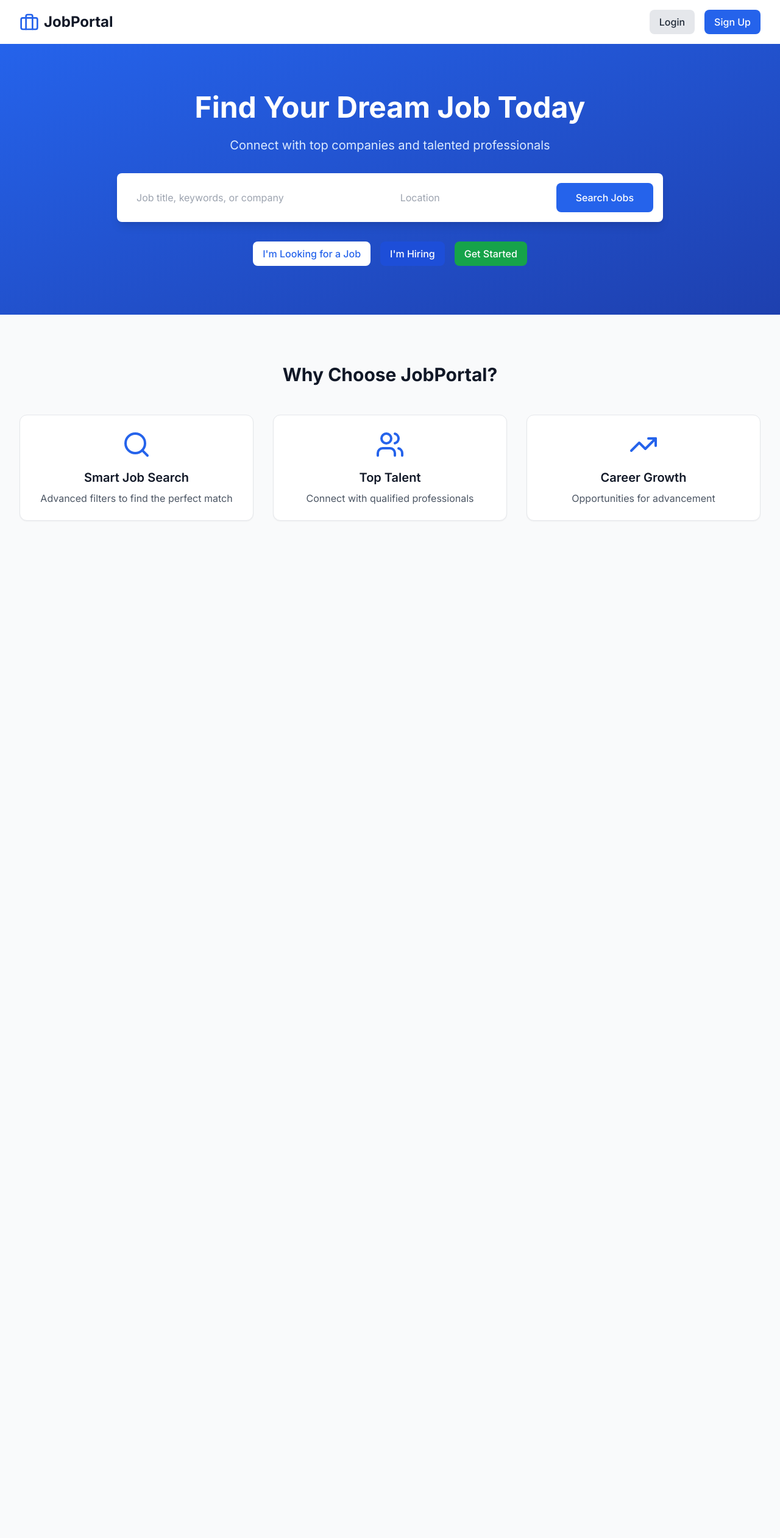
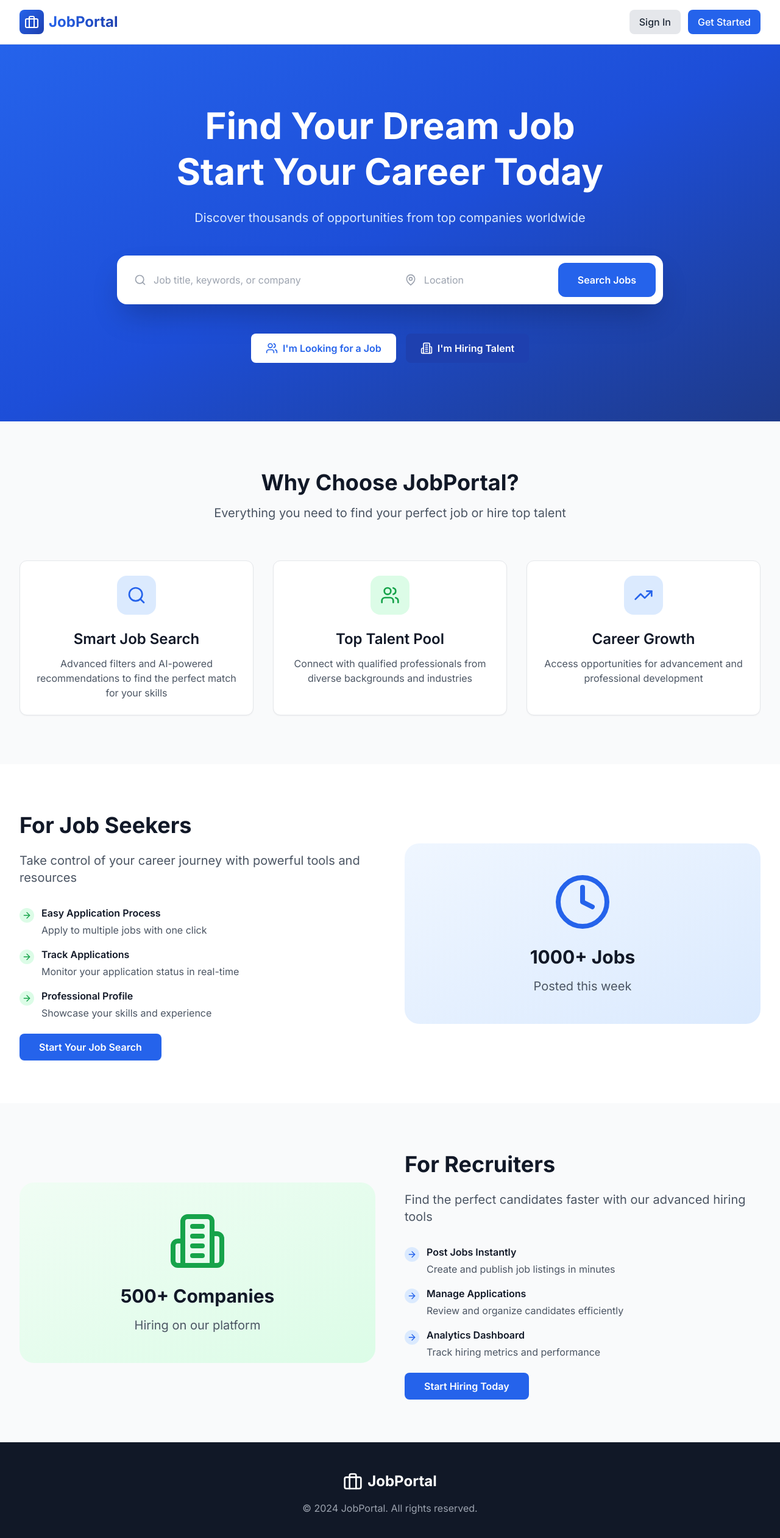
Before and after one commit to buladia9-hash/jobgshock, a Next.js app: page / in a window 1280 px wide. Shown: the top 2522 px of the page at 61% size. Before the commit the page ends 934 px from the top, so only its background shows below. Built offline with nearby package versions, Linux system fonts and the light colour scheme.

Commit message:
Modernize home page with enhanced design and features

```diff
--- a/app/page.tsx
+++ b/app/page.tsx
@@ -1,70 +1,217 @@
 'use client';
+import { useState } from 'react';
+import { useRouter } from 'next/navigation';
 import Link from 'next/link';
-import { Briefcase, Users, TrendingUp, Search } from 'lucide-react';
+import { Briefcase, Users, TrendingUp, Search, MapPin, Building2, Clock, ArrowRight } from 'lucide-react';
 
 export default function Home() {
+  const router = useRouter();
+  const [searchQuery, setSearchQuery] = useState('');
+  const [location, setLocation] = useState('');
+
+  const handleSearch = () => {
+    router.push(`/jobs?search=${searchQuery}&location=${location}`);
+  };
+
   return (
     <div className="min-h-screen">
-      <nav className="bg-white shadow-sm">
+      <nav className="bg-white shadow-sm border-b">
         <div className="max-w-7xl mx-auto px-4 sm:px-6 lg:px-8 py-4 flex justify-between items-center">
           <div className="flex items-center gap-2">
-            <Briefcase className="w-8 h-8 text-primary-600" />
-            <span className="text-2xl font-bold text-gray-900">JobPortal</span>
+            <div className="w-10 h-10 bg-gradient-to-br from-primary-600 to-primary-800 rounded-lg flex items-center justify-center">
+              <Briefcase className="w-6 h-6 text-white" />
+            </div>
+            <span className="text-2xl font-bold bg-gradient-to-r from-primary-600 to-primary-800 bg-clip-text text-transparent">JobPortal</span>
           </div>
-          <div className="flex gap-4">
-            <Link href="/login" className="btn btn-secondary">Login</Link>
-            <Link href="/register" className="btn btn-primary">Sign Up</Link>
+          <div className="flex gap-3">
+            <Link href="/login" className="btn btn-secondary">Sign In</Link>
+            <Link href="/register" className="btn btn-primary">Get Started</Link>
           </div>
         </div>
       </nav>
 
-      <section className="bg-gradient-to-br from-primary-600 to-primary-800 text-white py-20">
-        <div className="max-w-7xl mx-auto px-4 sm:px-6 lg:px-8">
-          <div className="text-center mb-8">
-            <h1 className="text-5xl font-bold mb-6">Find Your Dream Job Today</h1>
-            <p className="text-xl mb-8 text-primary-100">Connect with top companies and talented professionals</p>
+      <section className="relative bg-gradient-to-br from-primary-600 via-primary-700 to-primary-900 text-white py-24 overflow-hidden">
+        <div className="absolute inset-0 bg-grid-white/[0.05] bg-[size:32px_32px]"></div>
+        <div className="relative max-w-7xl mx-auto px-4 sm:px-6 lg:px-8">
+          <div className="text-center mb-12">
+            <h1 className="text-6xl font-bold mb-6 leading-tight">Find Your Dream Job<br/>Start Your Career Today</h1>
+            <p className="text-xl text-primary-100 max-w-2xl mx-auto">Discover thousands of opportunities from top companies worldwide</p>
           </div>
 
-          <div className="max-w-4xl mx-auto mb-8">
-            <div className="bg-white rounded-lg p-4 shadow-lg">
-              <div className="flex gap-4">
-                <input type="text" placeholder="Job title, keywords, or company" className="flex-1 px-4 py-3 rounded-lg border-0 focus:ring-2 focus:ring-primary-500 outline-none text-gray-900" />
-                <input type="text" placeholder="Location" className="w-64 px-4 py-3 rounded-lg border-0 focus:ring-2 focus:ring-primary-500 outline-none text-gray-900" />
-                <button className="btn bg-primary-600 text-white hover:bg-primary-700 px-8 whitespace-nowrap">Search Jobs</button>
+          <div className="max-w-4xl mx-auto mb-12">
+            <div className="bg-white rounded-2xl p-3 shadow-2xl">
+              <div className="flex flex-col md:flex-row gap-3">
+                <div className="flex-1 relative">
+                  <Search className="absolute left-4 top-1/2 transform -translate-y-1/2 text-gray-400 w-5 h-5" />
+                  <input
+                    type="text"
+                    placeholder="Job title, keywords, or company"
+                    value={searchQuery}
+                    onChange={(e) => setSearchQuery(e.target.value)}
+                    className="w-full pl-12 pr-4 py-4 rounded-xl border-0 focus:ring-2 focus:ring-primary-500 outline-none text-gray-900"
+                  />
+                </div>
+                <div className="md:w-64 relative">
+                  <MapPin className="absolute left-4 top-1/2 transform -translate-y-1/2 text-gray-400 w-5 h-5" />
+                  <input
+                    type="text"
+                    placeholder="Location"
+                    value={location}
+                    onChange={(e) => setLocation(e.target.value)}
+                    className="w-full pl-12 pr-4 py-4 rounded-xl border-0 focus:ring-2 focus:ring-primary-500 outline-none text-gray-900"
+                  />
+                </div>
+                <button onClick={handleSearch} className="btn bg-primary-600 text-white hover:bg-primary-700 px-8 py-4 whitespace-nowrap font-semibold rounded-xl">Search Jobs</button>
               </div>
             </div>
           </div>
 
-          <div className="flex gap-4 justify-center">
-            <Link href="/register?role=employee" className="btn bg-white text-primary-600 hover:bg-gray-100">I'm Looking for a Job</Link>
-            <Link href="/register?role=recruiter" className="btn bg-primary-700 hover:bg-primary-800">I'm Hiring</Link>
-            <Link href="/register" className="btn bg-secondary-600 text-white hover:bg-secondary-700">Get Started</Link>
+          <div className="flex flex-wrap gap-4 justify-center">
+            <Link href="/register?role=employee" className="btn bg-white text-primary-600 hover:bg-gray-100 px-6 py-3 font-semibold flex items-center gap-2">
+              <Users className="w-5 h-5" />
+              I'm Looking for a Job
+            </Link>
+            <Link href="/register?role=recruiter" className="btn bg-primary-800 hover:bg-primary-900 px-6 py-3 font-semibold flex items-center gap-2">
+              <Building2 className="w-5 h-5" />
+              I'm Hiring Talent
+            </Link>
           </div>
         </div>
       </section>
 
-      <section className="py-20">
+      <section className="py-20 bg-gray-50">
         <div className="max-w-7xl mx-auto px-4 sm:px-6 lg:px-8">
-          <h2 className="text-3xl font-bold text-center mb-12">Why Choose JobPortal?</h2>
+          <div className="text-center mb-16">
+            <h2 className="text-4xl font-bold mb-4">Why Choose JobPortal?</h2>
+            <p className="text-xl text-gray-600">Everything you need to find your perfect job or hire top talent</p>
+          </div>
           <div className="grid md:grid-cols-3 gap-8">
-            <div className="card text-center">
-              <Search className="w-12 h-12 text-primary-600 mx-auto mb-4" />
-              <h3 className="text-xl font-semibold mb-2">Smart Job Search</h3>
-              <p className="text-gray-600">Advanced filters to find the perfect match</p>
+            <div className="card text-center hover:shadow-lg transition-shadow">
+              <div className="w-16 h-16 bg-primary-100 rounded-2xl flex items-center justify-center mx-auto mb-6">
+                <Search className="w-8 h-8 text-primary-600" />
+              </div>
+              <h3 className="text-2xl font-semibold mb-3">Smart Job Search</h3>
+              <p className="text-gray-600">Advanced filters and AI-powered recommendations to find the perfect match for your skills</p>
             </div>
-            <div className="card text-center">
-              <Users className="w-12 h-12 text-primary-600 mx-auto mb-4" />
-              <h3 className="text-xl font-semibold mb-2">Top Talent</h3>
-              <p className="text-gray-600">Connect with qualified professionals</p>
+            <div className="card text-center hover:shadow-lg transition-shadow">
+              <div className="w-16 h-16 bg-secondary-100 rounded-2xl flex items-center justify-center mx-auto mb-6">
+                <Users className="w-8 h-8 text-secondary-600" />
+              </div>
+              <h3 className="text-2xl font-semibold mb-3">Top Talent Pool</h3>
+              <p className="text-gray-600">Connect with qualified professionals from diverse backgrounds and industries</p>
             </div>
-            <div className="card text-center">
-              <TrendingUp className="w-12 h-12 text-primary-600 mx-auto mb-4" />
-              <h3 className="text-xl font-semibold mb-2">Career Growth</h3>
-              <p className="text-gray-600">Opportunities for advancement</p>
+            <div className="card text-center hover:shadow-lg transition-shadow">
+              <div className="w-16 h-16 bg-blue-100 rounded-2xl flex items-center justify-center mx-auto mb-6">
+                <TrendingUp className="w-8 h-8 text-blue-600" />
+              </div>
+              <h3 className="text-2xl font-semibold mb-3">Career Growth</h3>
+              <p className="text-gray-600">Access opportunities for advancement and professional development</p>
             </div>
           </div>
         </div>
       </section>
+
+      <section className="py-20 bg-white">
+        <div className="max-w-7xl mx-auto px-4 sm:px-6 lg:px-8">
+          <div className="grid md:grid-cols-2 gap-12 items-center">
+            <div>
+              <h2 className="text-4xl font-bold mb-6">For Job Seekers</h2>
+              <p className="text-xl text-gray-600 mb-8">Take control of your career journey with powerful tools and resources</p>
+              <ul className="space-y-4 mb-8">
+                <li className="flex items-start gap-3">
+                  <div className="w-6 h-6 bg-green-100 rounded-full flex items-center justify-center flex-shrink-0 mt-1">
+                    <ArrowRight className="w-4 h-4 text-green-600" />
+                  </div>
+                  <div>
+                    <h4 className="font-semibold mb-1">Easy Application Process</h4>
+                    <p className="text-gray-600">Apply to multiple jobs with one click</p>
+                  </div>
+                </li>
+                <li className="flex items-start gap-3">
+                  <div className="w-6 h-6 bg-green-100 rounded-full flex items-center justify-center flex-shrink-0 mt-1">
+                    <ArrowRight className="w-4 h-4 text-green-600" />
+                  </div>
+                  <div>
+                    <h4 className="font-semibold mb-1">Track Applications</h4>
+                    <p className="text-gray-600">Monitor your application status in real-time</p>
+                  </div>
+                </li>
+                <li className="flex items-start gap-3">
+                  <div className="w-6 h-6 bg-green-100 rounded-full flex items-center justify-center flex-shrink-0 mt-1">
+                    <ArrowRight className="w-4 h-4 text-green-600" />
+                  </div>
+                  <div>
+                    <h4 className="font-semibold mb-1">Professional Profile</h4>
+                    <p className="text-gray-600">Showcase your skills and experience</p>
+                  </div>
+                </li>
+              </ul>
+              <Link href="/register?role=employee" className="btn btn-primary px-8 py-3 font-semibold">Start Your Job Search</Link>
+            </div>
+            <div className="bg-gradient-to-br from-primary-50 to-primary-100 rounded-3xl p-12 text-center">
+              <Clock className="w-24 h-24 text-primary-600 mx-auto mb-6" />
+              <h3 className="text-3xl font-bold mb-4">1000+ Jobs</h3>
+              <p className="text-xl text-gray-600">Posted this week</p>
+            </div>
+          </div>
+        </div>
+      </section>
+
+      <section className="py-20 bg-gray-50">
+        <div className="max-w-7xl mx-auto px-4 sm:px-6 lg:px-8">
+          <div className="grid md:grid-cols-2 gap-12 items-center">
+            <div className="bg-gradient-to-br from-secondary-50 to-secondary-100 rounded-3xl p-12 text-center order-2 md:order-1">
+              <Building2 className="w-24 h-24 text-secondary-600 mx-auto mb-6" />
+              <h3 className="text-3xl font-bold mb-4">500+ Companies</h3>
+              <p className="text-xl text-gray-600">Hiring on our platform</p>
+            </div>
+            <div className="order-1 md:order-2">
+              <h2 className="text-4xl font-bold mb-6">For Recruiters</h2>
+              <p className="text-xl text-gray-600 mb-8">Find the perfect candidates faster with our advanced hiring tools</p>
+              <ul className="space-y-4 mb-8">
+                <li className="flex items-start gap-3">
+                  <div className="w-6 h-6 bg-blue-100 rounded-full flex items-center justify-center flex-shrink-0 mt-1">
+                    <ArrowRight className="w-4 h-4 text-blue-600" />
+                  </div>
+                  <div>
+                    <h4 className="font-semibold mb-1">Post Jobs Instantly</h4>
+                    <p className="text-gray-600">Create and publish job listings in minutes</p>
+                  </div>
+                </li>
+                <li className="flex items-start gap-3">
+                  <div className="w-6 h-6 bg-blue-100 rounded-full flex items-center justify-center flex-shrink-0 mt-1">
+                    <ArrowRight className="w-4 h-4 text-blue-600" />
+                  </div>
+                  <div>
+                    <h4 className="font-semibold mb-1">Manage Applications</h4>
+                    <p className="text-gray-600">Review and organize candidates efficiently</p>
+                  </div>
+                </li>
+                <li className="flex items-start gap-3">
+                  <div className="w-6 h-6 bg-blue-100 rounded-full flex items-center justify-center flex-shrink-0 mt-1">
+                    <ArrowRight className="w-4 h-4 text-blue-600" />
+                  </div>
+                  <div>
+                    <h4 className="font-semibold mb-1">Analytics Dashboard</h4>
+                    <p className="text-gray-600">Track hiring metrics and performance</p>
+                  </div>
+                </li>
+              </ul>
+              <Link href="/register?role=recruiter" className="btn btn-primary px-8 py-3 font-semibold">Start Hiring Today</Link>
+            </div>
+          </div>
+        </div>
+      </section>
+
+      <footer className="bg-gray-900 text-white py-12">
+        <div className="max-w-7xl mx-auto px-4 sm:px-6 lg:px-8 text-center">
+          <div className="flex items-center justify-center gap-2 mb-4">
+            <Briefcase className="w-8 h-8" />
+            <span className="text-2xl font-bold">JobPortal</span>
+          </div>
+          <p className="text-gray-400">© 2024 JobPortal. All rights reserved.</p>
+        </div>
+      </footer>
     </div>
   );
 }
```
